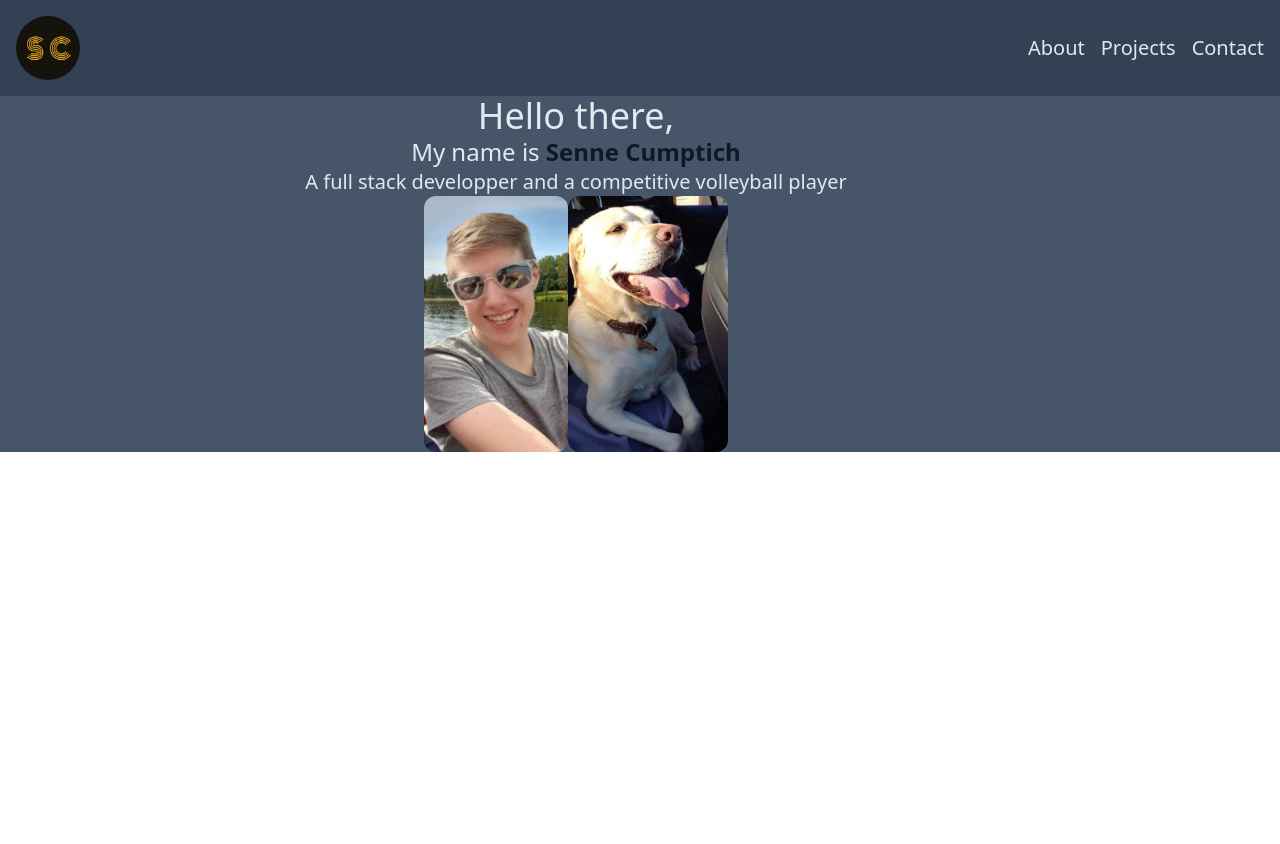
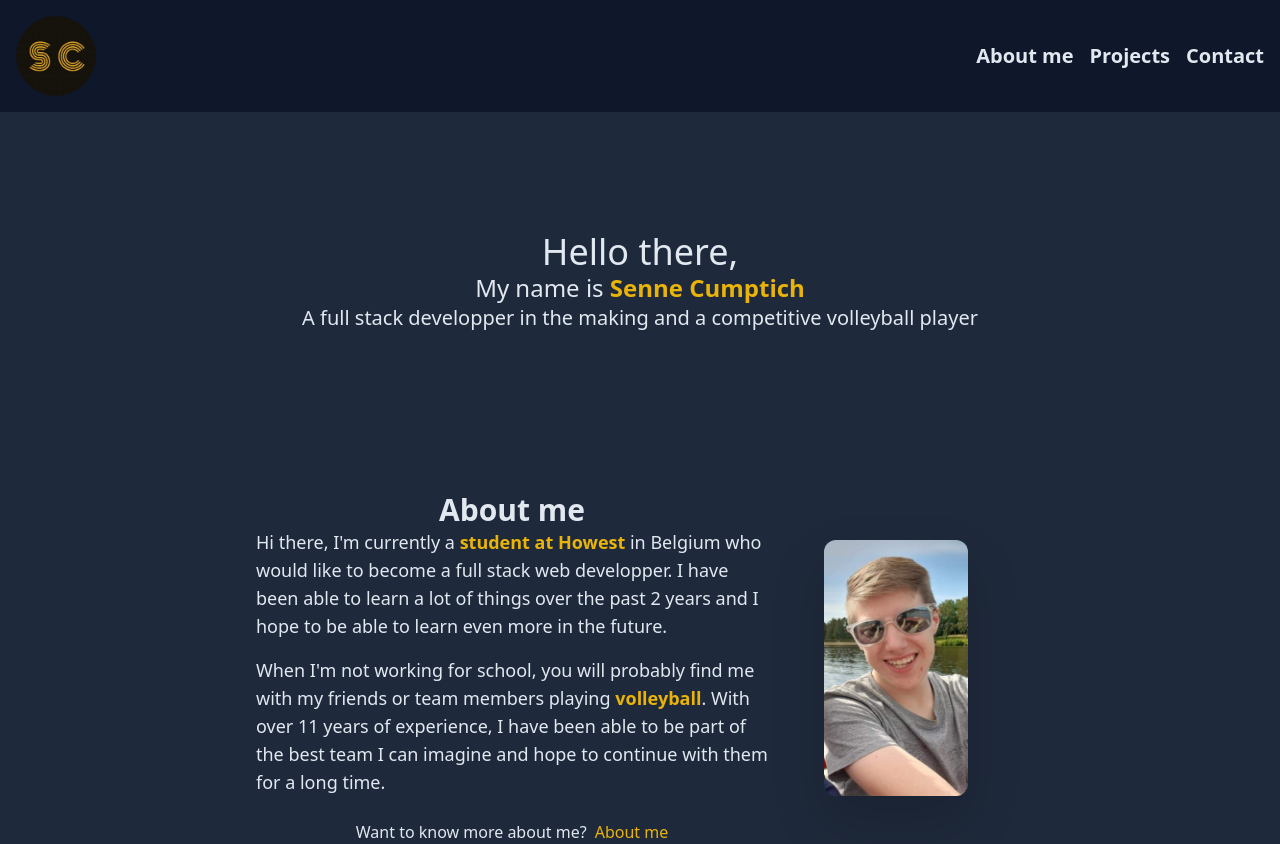
Before and after one commit to CumptichSenne/frontend_eindopdracht, a React (Vite) app: page / in a window 1280 px wide. Before the commit the page ends 800 px from the top, so only its background shows below. Built offline with nearby package versions, Linux system fonts and the light colour scheme.

Commit message:
feat: added about me info

```diff
--- a/src/assets/screens/content/About.tsx
+++ b/src/assets/screens/content/About.tsx
@@ -3,26 +3,51 @@ import { Link } from "react-router-dom";
 export default () => {
 
  return (
-   <div className="h-full bg-slate-600">
+   <div className="h-full bg-slate-800">
     <div>
-      <nav className="flex flex-row justify-between items-center bg-slate-700 p-4">
+      <nav className="flex flex-row justify-between items-center bg-slate-900 p-4">
         <div className="flex flex-row items-center">
             <Link to="/">
-                <img src="src\assets\images\Logo.jpg" alt="Logo" className="h-16 w-16 rounded-full"/>
+                <img src="src\assets\images\Logo.jpg" alt="Logo" className="h-20 w-20 rounded-full"/>
             </Link>
         </div>
         <div className="flex flex-row items-center">
-            <p className="text-slate-400 text-xl pl-4">About</p>
-            <Link to="/Project" className="text-xl text-slate-200 pl-4">
+            <p className="text-slate-500 text-xl pl-4 font-bold">About me</p>
+            <Link to="/Project" className="text-xl text-slate-200 pl-4 font-bold hover:text-yellow-500">
                 Projects
             </Link>
-            <Link to="/Contact" className="text-xl text-slate-200 pl-4">
+            <Link to="/Contact" className="text-xl text-slate-200 pl-4 font-bold hover:text-yellow-500">
                 Contact
             </Link>
         </div>
       </nav>
     </div>
-    <div className="flex flex-col max-w-6xl align-middle justify-center">
+    <div className="flex flex-col align-middle justify-center text-center">
+        <div className="mb-[20vh] mt-[15vh] text-center">
+            <h1 className="text-4xl text-center text-slate-200">About me</h1>
+        </div>
+        <article className="flex flex-col items-center align-middle justify-center md:flex-row md:items-center">
+            <div className="flex flex-col items-center max-w-lg md:basis-3/5">
+                <h1 className="text-3xl text-center text-slate-200 max-w-[32rem] font-bold">About me</h1>
+                <p className="text-slate-200 max-w-[32rem] leading-relaxed md:text-lg text-left">
+                    Hi there, I'm currently a <span className="font-bold text-yellow-500">student at Howest </span> in Belgium who would like to become a full stack web developper.
+                    I have been able to learn a lot of things over the past 2 years that I'm studying and I hope to be able to learn even more in the future.
+                </p>
+                <p className="text-slate-200 max-w-[32rem] leading-relaxed md:text-lg mt-4 text-left">
+                    When I'm not working for school, you will probably find me with my friends or team members playing <span className="font-bold text-yellow-500">volleyball</span>.
+                    With over 11 years of experience, I have been able to be part of the best team I can imagine and I hope to continue this for a long time.
+                </p>
+                <p className="mt-6 text-center flex justify-center text-slate-200">
+                    Want to know more about me?{' '}
+                    <Link to="/About" className="text-yellow-500 ml-2">
+                    About me
+                    </Link>
+                </p>
+            </div>
+            <div className=" flex justify-center lg:basis-1/5 transform transition md:hover:scale-125">
+                <img src="src\assets\images\Sparky.jpg" alt="Sparky" className=" h-64 w-36 rounded-xl drop-shadow-2xl"/>
+            </div>
+        </article>
     </div>
   </div>
  );
--- a/src/assets/screens/content/Contact.tsx
+++ b/src/assets/screens/content/Contact.tsx
@@ -3,26 +3,51 @@ import { Link } from "react-router-dom";
 export default () => {
 
  return (
-   <div className="h-full bg-slate-600">
+   <div className="h-full bg-slate-800">
     <div>
-      <nav className="flex flex-row justify-between items-center bg-slate-700 p-4">
+      <nav className="flex flex-row justify-between items-center bg-slate-900 p-4">
         <div className="flex flex-row items-center">
             <Link to="/">
-                <img src="src\assets\images\Logo.jpg" alt="Logo" className="h-16 w-16 rounded-full"/>
+                <img src="src\assets\images\Logo.jpg" alt="Logo" className="h-20 w-20 rounded-full"/>
             </Link>
         </div>
         <div className="flex flex-row items-center">
-            <Link to="/About" className="text-xl text-slate-200 pl-4">
-                About
+            <Link to="/About" className="text-xl text-slate-200 pl-4 font-bold hover:text-yellow-500">
+                About me
             </Link>
-            <Link to="/Project" className="text-xl text-slate-200 pl-4">
+            <Link to="/Project" className="text-xl text-slate-200 pl-4 font-bold hover:text-yellow-500">
                 Projects
             </Link>
-            <p className="text-slate-400 text-xl pl-4">Contact</p>
+            <p className="text-slate-500 text-xl pl-4 font-bold">Contact</p>
         </div>
       </nav>
     </div>
-    <div className="flex flex-col max-w-6xl align-middle justify-center">
+    <div className="flex flex-col align-middle justify-center text-center">
+        <div className="mb-[20vh] mt-[15vh] text-center">
+            <h1 className="text-4xl text-center text-slate-200">Contact</h1>
+        </div>
+        <article className="flex flex-col items-center align-middle justify-center md:flex-row md:items-center">
+            <div className="flex flex-col items-center max-w-lg md:basis-3/5">
+                <h1 className="text-3xl text-center text-slate-200 max-w-[32rem] font-bold">About me</h1>
+                <p className="text-slate-200 max-w-[32rem] leading-relaxed md:text-lg text-left">
+                    Hi there, I'm currently a <span className="font-bold text-yellow-500">student at Howest </span> in Belgium who would like to become a full stack web developper.
+                    I have been able to learn a lot of things over the past 2 years that I'm studying and I hope to be able to learn even more in the future.
+                </p>
+                <p className="text-slate-200 max-w-[32rem] leading-relaxed md:text-lg mt-4 text-left">
+                    When I'm not working for school, you will probably find me with my friends or team members playing <span className="font-bold text-yellow-500">volleyball</span>.
+                    With over 11 years of experience, I have been able to be part of the best team I can imagine and I hope to continue this for a long time.
+                </p>
+                <p className="mt-6 text-center flex justify-center text-slate-200">
+                    Want to know more about me?{' '}
+                    <Link to="/About" className="text-yellow-500 ml-2">
+                    About me
+                    </Link>
+                </p>
+            </div>
+            <div className=" flex justify-center lg:basis-1/5 transform transition md:hover:scale-125">
+                <img src="src\assets\images\Sparky.jpg" alt="Sparky" className=" h-64 w-36 rounded-xl drop-shadow-2xl"/>
+            </div>
+        </article>
     </div>
   </div>
  );
--- a/src/assets/screens/content/Home.tsx
+++ b/src/assets/screens/content/Home.tsx
@@ -3,35 +3,53 @@ import { Link } from "react-router-dom";
 export default () => {
 
  return (
-   <div className="h-full bg-slate-600">
     <div>
-      <nav className="flex flex-row justify-between items-center bg-slate-700 p-4">
+        <nav className="flex flex-row justify-between items-center bg-slate-900 p-4">
             <div className="flex flex-row items-center">
                 <Link to="/">
-                <img src="src\assets\images\Logo.jpg" alt="Logo" className="h-16 w-16 rounded-full"/>
+                    <img src="src\assets\images\Logo.jpg" alt="Logo" className="h-20 w-20 rounded-full"/>
                 </Link>
             </div>
             <div className="flex flex-row items-center">
-            <Link to="/About" className="text-xl text-slate-200 pl-4">
-                About
+                <Link to="/About" className="text-xl text-slate-200 pl-4 font-bold hover:text-yellow-500">
+                    About me
                 </Link>
-            <Link to="/Project" className="text-xl text-slate-200 pl-4">
+                <Link to="/Project" className="text-xl text-slate-200 pl-4 font-bold hover:text-yellow-500">
                     Projects
                 </Link>
-            <Link to="/Contact" className="text-xl text-slate-200 pl-4">
+                <Link to="/Contact" className="text-xl text-slate-200 pl-4 font-bold hover:text-yellow-500">
                     Contact
                 </Link>
             </div>
         </nav>
+        <div className="flex flex-col align-middle justify-center text-center">
+            <div className="mb-[20vh] mt-[15vh] text-center">
+                <h1 className="text-4xl text-center text-slate-200">Hello there,</h1>
+                <h2 className="text-2xl text-center text-slate-200">My name is <span className="font-bold text-yellow-500">Senne Cumptich</span></h2>
+                <h3 className="text-xl text-center text-slate-200">A full stack developper in the making and a competitive volleyball player</h3>
             </div>
-    <div className="flex flex-col max-w-6xl align-middle justify-center">
-      <h1 className="text-4xl text-center text-slate-200">Hello there,</h1>
-      <h2 className="text-2xl text-center text-slate-200">My name is <span className="text-slate-900 font-bold">Senne Cumptich</span></h2>
-      <h3 className="text-xl text-center text-slate-200">A full stack developper and a competitive volleyball player</h3>
-      <div className="flex flex-row justify-center">
-        <img src="src\assets\images\SenneCumptich.jpg" alt="Senne Cumptich" className=" h-64 w-36 rounded-xl"/>
-        <img src="src\assets\images\Sparky.jpg" alt="Sparky" className=" h-64 w-40 rounded-xl"/>
+            <article className="flex flex-col items-center align-middle justify-center md:flex-row md:items-center">
+                <div className="flex flex-col items-center max-w-lg md:basis-3/5">
+                    <h1 className="text-3xl text-center text-slate-200 max-w-[32rem] font-bold">About me</h1>
+                    <p className="text-slate-200 max-w-[32rem] leading-relaxed md:text-lg text-left">
+                        Hi there, I'm currently a <span className="font-bold text-yellow-500">student at Howest </span> in Belgium who would like to become a full stack web developper.
+                        I have been able to learn a lot of things over the past 2 years and I hope to be able to learn even more in the future.
+                    </p>
+                    <p className="text-slate-200 max-w-[32rem] leading-relaxed md:text-lg mt-4 text-left">
+                        When I'm not working for school, you will probably find me with my friends or team members playing <span className="font-bold text-yellow-500">volleyball</span>.
+                        With over 11 years of experience, I have been able to be part of the best team I can imagine and hope to continue with them for a long time.
+                    </p>
+                    <p className="mt-6 text-center flex justify-center text-slate-200">
+                        Want to know more about me?{' '}
+                        <Link to="/About" className="text-yellow-500 ml-2">
+                        About me
+                        </Link>
+                    </p>
                 </div>
+                <div className=" flex justify-center lg:basis-1/5 transform transition md:hover:scale-125">
+                    <img src="src\assets\images\SenneCumptich.jpg" alt="Senne Cumptich" className=" h-64 w-36 rounded-xl drop-shadow-2xl"/>
+                </div>
+            </article>
         </div>
     </div>
  );
--- a/src/assets/screens/content/Project.tsx
+++ b/src/assets/screens/content/Project.tsx
@@ -3,26 +3,51 @@ import { Link } from "react-router-dom";
 export default () => {
 
  return (
-   <div className="h-full bg-slate-600">
+   <div className="h-full bg-slate-800">
     <div>
-      <nav className="flex flex-row justify-between items-center bg-slate-700 p-4">
+      <nav className="flex flex-row justify-between items-center bg-slate-900 p-4">
         <div className="flex flex-row items-center">
             <Link to="/">
-                <img src="src\assets\images\Logo.jpg" alt="Logo" className="h-16 w-16 rounded-full"/>
+                <img src="src\assets\images\Logo.jpg" alt="Logo" className="h-20 w-20 rounded-full"/>
             </Link>
         </div>
         <div className="flex flex-row items-center">
-            <Link to="/About" className="text-xl text-slate-200 pl-4">
-                About
+            <Link to="/About" className="text-xl text-slate-200 pl-4 font-bold hover:text-yellow-500">
+                About me
             </Link>
-            <p className="text-slate-400 text-xl pl-4">Projects</p>
-            <Link to="/Contact" className="text-xl text-slate-200 pl-4">
+            <p className="text-slate-500 text-xl pl-4 font-bold">Projects</p>
+            <Link to="/Contact" className="text-xl text-slate-200 pl-4 font-bold hover:text-yellow-500">
                 Contact
             </Link>
         </div>
       </nav>
     </div>
-    <div className="flex flex-col max-w-6xl align-middle justify-center">
+    <div className="flex flex-col align-middle justify-center text-center">
+        <div className="mb-[20vh] mt-[15vh] text-center">
+            <h1 className="text-4xl text-center text-slate-200">Project</h1>
+        </div>
+        <article className="flex flex-col items-center align-middle justify-center md:flex-row md:items-center">
+            <div className="flex flex-col items-center max-w-lg md:basis-3/5">
+                <h1 className="text-3xl text-center text-slate-200 max-w-[32rem] font-bold">About me</h1>
+                <p className="text-slate-200 max-w-[32rem] leading-relaxed md:text-lg text-left">
+                    Hi there, I'm currently a <span className="font-bold text-yellow-500">student at Howest </span> in Belgium who would like to become a full stack web developper.
+                    I have been able to learn a lot of things over the past 2 years that I'm studying and I hope to be able to learn even more in the future.
+                </p>
+                <p className="text-slate-200 max-w-[32rem] leading-relaxed md:text-lg mt-4 text-left">
+                    When I'm not working for school, you will probably find me with my friends or team members playing <span className="font-bold text-yellow-500">volleyball</span>.
+                    With over 11 years of experience, I have been able to be part of the best team I can imagine and I hope to continue this for a long time.
+                </p>
+                <p className="mt-6 text-center flex justify-center text-slate-200">
+                    Want to know more about me?{' '}
+                    <Link to="/About" className="text-yellow-500 ml-2">
+                    About me
+                    </Link>
+                </p>
+            </div>
+            <div className=" flex justify-center lg:basis-1/5 transform transition md:hover:scale-125">
+                <img src="src\assets\images\Sparky.jpg" alt="Sparky" className=" h-64 w-36 rounded-xl drop-shadow-2xl"/>
+            </div>
+        </article>
     </div>
   </div>
  );
```
Also changed, not shown: index.html (+2 -2 lines). Lines whose indentation alone changed are shown as unchanged.
